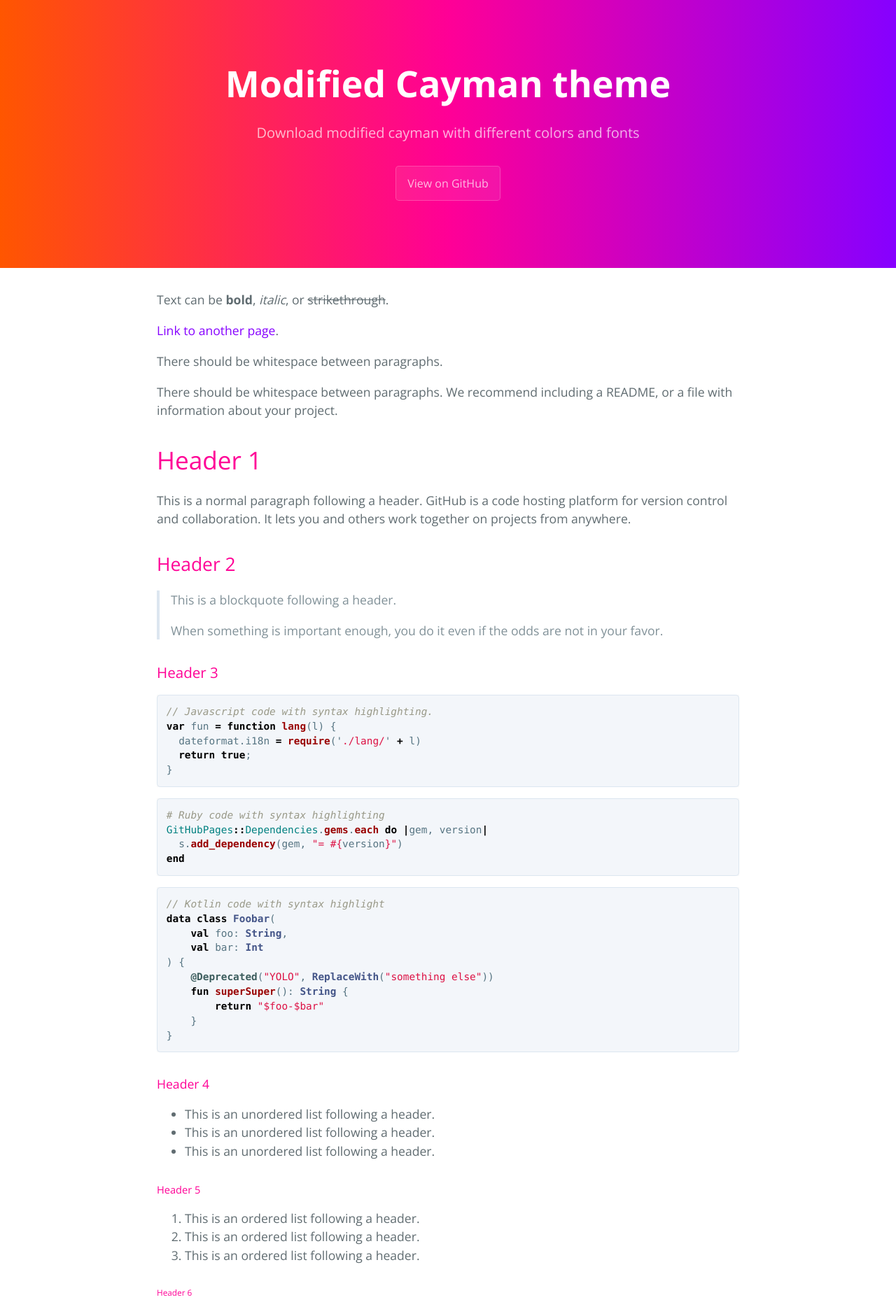
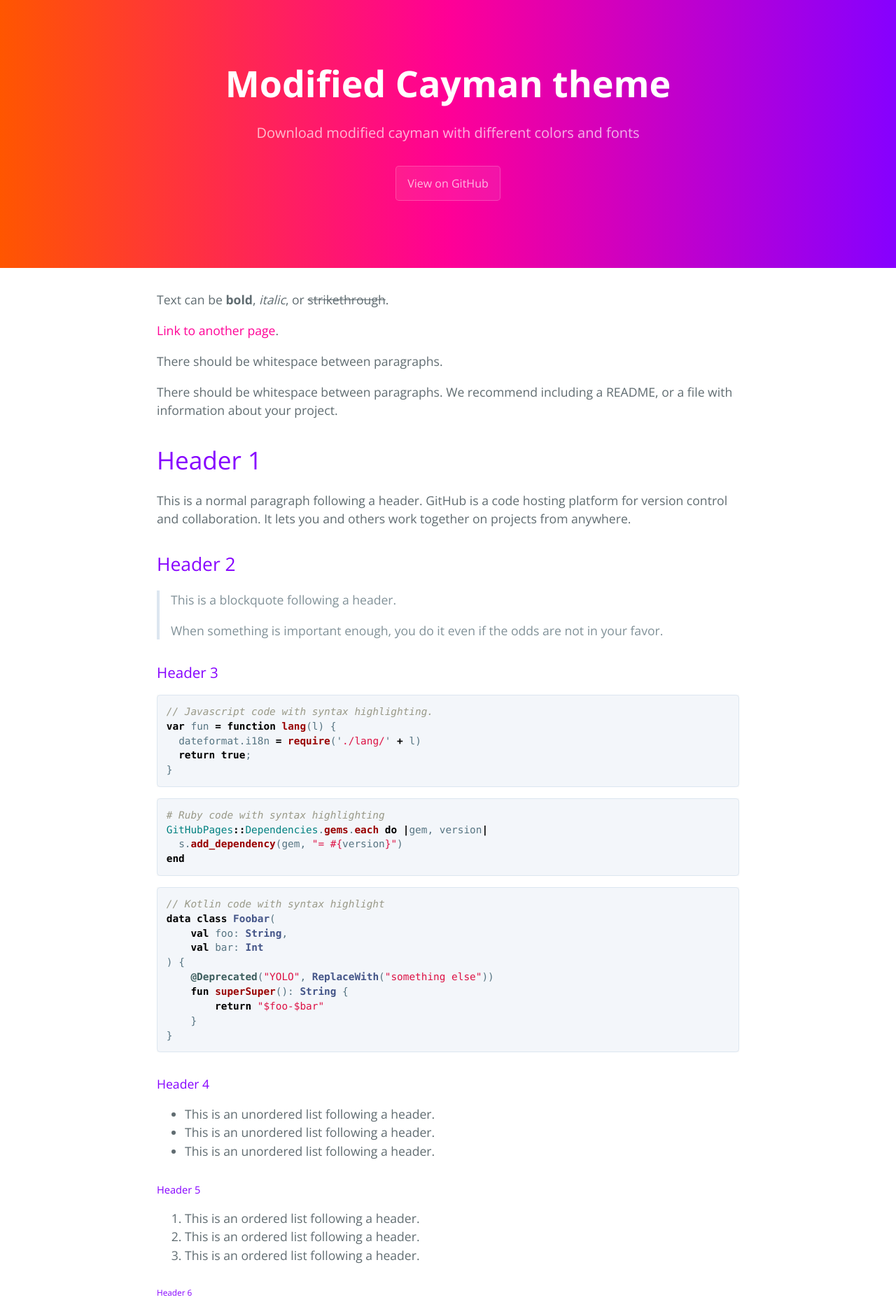
Before and after one commit to budius/test-action-triggers-234, a Jekyll site: the page built from docs/index.md, in a window 1280 px wide. Shown: the top 1871 px of the page at 70% size. Built offline with Jekyll 4.4.1, drawn with Linux system fonts in a browser that asks for light colours.

Commit message:
ïnvert header and link colors correctly

```diff
--- a/docs/_sass/variables.scss
+++ b/docs/_sass/variables.scss
@@ -9,9 +9,9 @@ $header-bg-color-secondary: #FF0096 !default;
 $header-bg-color-tertiary: #8600FF !default;
 
 // Text
-$section-headings-color: #FF0096 !default;
+$section-headings-color: #8600FF !default;
 $body-text-color: #606c71 !default;
-$body-link-color: #8600FF !default;
+$body-link-color: #FF0096 !default;
 $blockquote-text-color: #819198 !default;
 
 // Code
```
